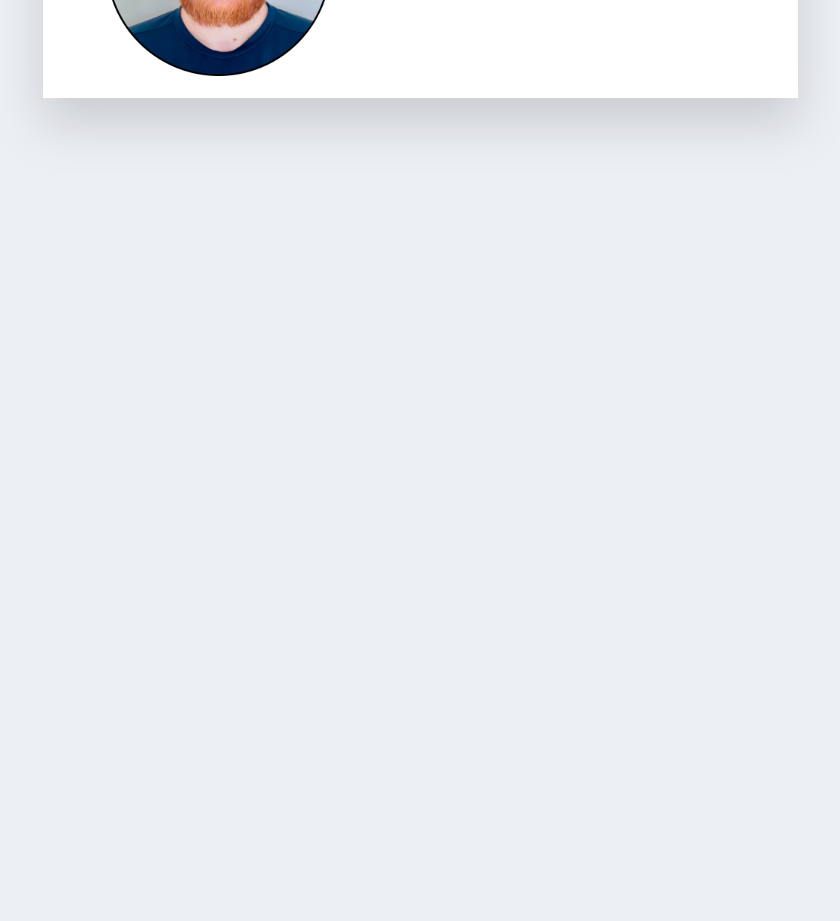
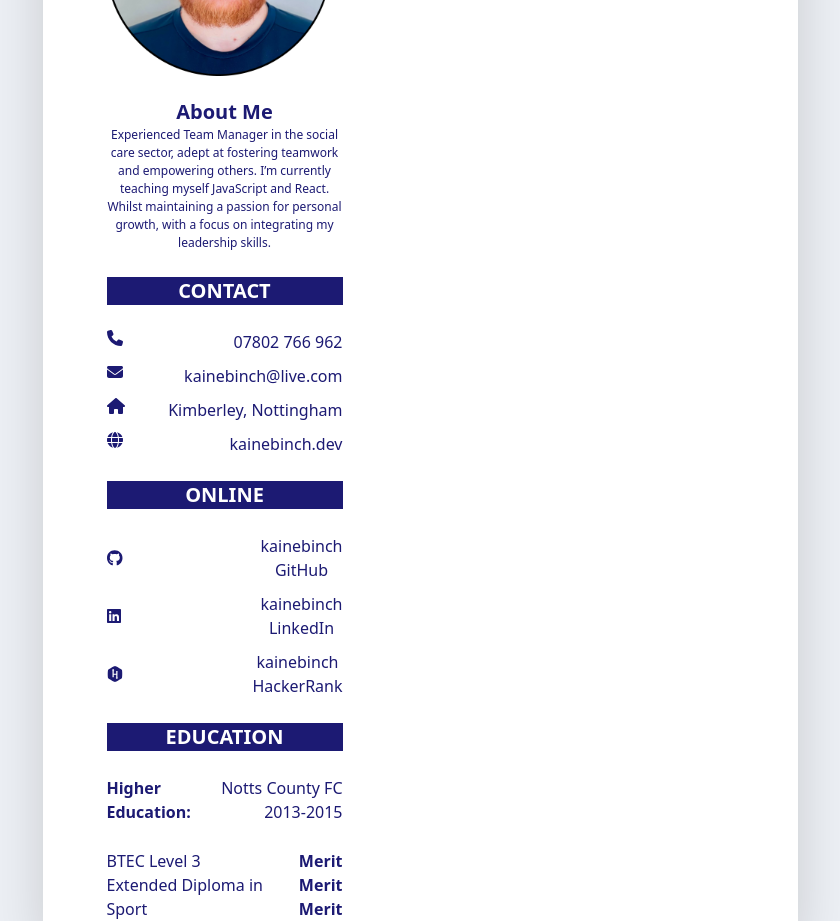
Before and after one commit to KaineBinch/KaineBinch.github.io, a React (Vite) app: page /#/cv in a window 1280 px wide. Shown: the part 340-1261 px from the top of the page, without its empty margins (220-1060 px from the left). Before the commit the page ends 800 px from the top, so only its background shows below. Built offline with nearby package versions, Linux system fonts and the light colour scheme.

Commit message:
feat: CV Left pane created

```diff
--- a/src/components/cv/cvLeftPane.jsx
+++ b/src/components/cv/cvLeftPane.jsx
@@ -0,0 +1,107 @@
+import { FontAwesomeIcon } from "@fortawesome/react-fontawesome";
+
+const CvLeftPane = () => {
+  return (
+    <>
+      <div className="flex flex-col bg-white md:w-[300px] md:pl-16">
+        <div className="flex flex-col h-[154px]">
+          <h1 className="text-center text-xl font-extrabold text-[#1c1a73] ">
+            About Me
+          </h1>
+          <p className="text-[#1c1a73] text-[12px]">
+            Experienced Team Manager in the social care sector, adept at
+            fostering teamwork and empowering others. I{"’"}m currently teaching
+            myself JavaScript and React. Whilst maintaining a passion for
+            personal growth, with a focus on integrating my leadership skills.
+          </p>
+        </div>
+        <div className="flex flex-col mt-[25px]">
+          <h1 className="text-center text-xl font-bold text-white bg-[#1c1a73]">
+            CONTACT
+          </h1>
+          <div className="flex flex-col items-center text-[#1c1a73] text-[16px]">
+            <div className="flex flex-row pt-[25px] place-content-between w-full">
+              <FontAwesomeIcon icon="fa-solid fa-phone" />
+              <p className="">07802 766 962</p>
+            </div>
+            <div className="flex flex-row pt-[10px]  place-content-between w-full">
+              <FontAwesomeIcon icon="fa-solid fa-envelope" />
+              <p>kainebinch@live.com</p>
+            </div>
+            <div className="flex flex-row pt-[10px]  place-content-between w-full">
+              <FontAwesomeIcon icon="fa-solid fa-house" />
+              <p>Kimberley, Nottingham</p>
+            </div>
+            <div className="flex flex-row pt-[10px]  place-content-between w-full">
+              <FontAwesomeIcon icon="fa-solid fa-globe" />
+              <p>kainebinch.dev</p>
+            </div>
+          </div>
+        </div>
+        <div className="flex flex-col mt-[25px]">
+          <h1 className="text-center text-xl font-bold text-white bg-[#1c1a73]">
+            ONLINE
+          </h1>
+          <div className="flex flex-col items-center text-[#1c1a73] text-[16px]">
+            <div className="flex flex-row items-center pt-[25px] place-content-between w-full">
+              <FontAwesomeIcon
+                icon="fa-brands fa-github"
+                style={{ color: "#1c1a73" }}
+              />
+              <div>
+                <p>kainebinch </p>
+                <p> GitHub</p>
+              </div>
+            </div>
+            <div className="flex flex-row items-center pt-[10px]  place-content-between w-full">
+              <FontAwesomeIcon
+                icon="fa-brands fa-linkedin"
+                style={{ color: "#1c1a73" }}
+              />
+              <div>
+                <p>kainebinch </p>
+                <p> LinkedIn</p>
+              </div>
+            </div>
+            <div className="flex flex-row items-center pt-[10px]  place-content-between w-full">
+              <FontAwesomeIcon
+                icon="fa-brands fa-hackerrank"
+                style={{ color: "#1c1a73" }}
+              />
+              <div>
+                <p>kainebinch </p>
+                <p> HackerRank</p>
+              </div>
+            </div>
+          </div>
+        </div>
+        <div className="flex flex-col mt-[25px]">
+          <h1 className="text-center text-xl font-bold text-white bg-[#1c1a73]">
+            EDUCATION
+          </h1>
+          <div className="flex flex-col items-center text-[#1c1a73] text-[16px]">
+            <div className="flex flex-row items-center pt-[25px] place-content-between w-full">
+              <div>
+                <p className="text-start font-bold">Higher Education:</p>
+              </div>
+              <div>
+                <p className="text-end">Notts County FC 2013-2015</p>
+              </div>
+            </div>
+            <div className="flex flex-row items-center pt-[25px] place-content-between w-full">
+              <div>
+                <p className="text-start">
+                  BTEC Level 3 Extended Diploma in Sport
+                </p>
+              </div>
+              <div>
+                <p className="text-end font-bold">Merit Merit Merit</p>
+              </div>
+            </div>
+          </div>
+        </div>
+      </div>
+    </>
+  );
+};
+export default CvLeftPane;
--- a/src/main.jsx
+++ b/src/main.jsx
@@ -3,29 +3,16 @@ import ReactDOM from "react-dom/client";
 import App from "./App.jsx";
 import { HashRouter } from "react-router-dom";
 import { library } from "@fortawesome/fontawesome-svg-core";
+import { fab } from "@fortawesome/free-brands-svg-icons";
 import {
-  fab,
-  faSquareFacebook,
-  faInstagram,
-  faLinkedin,
-} from "@fortawesome/free-brands-svg-icons";
-import {
-  faChevronRight,
+  faFilePdf,
   faPhone,
   faEnvelope,
-  faFilePdf,
+  faHouse,
+  faGlobe,
 } from "@fortawesome/free-solid-svg-icons";
 
-library.add(
-  fab,
-  faChevronRight,
-  faPhone,
-  faFilePdf,
-  faEnvelope,
-  faSquareFacebook,
-  faInstagram,
-  faLinkedin
-);
+library.add(fab, faFilePdf, faPhone, faEnvelope, faHouse, faGlobe);
 
 ReactDOM.createRoot(document.getElementById("root")).render(
   <React.StrictMode>
--- a/src/pages/CvPage.jsx
+++ b/src/pages/CvPage.jsx
@@ -1,10 +1,14 @@
 import CvHeader from "../components/cv/cvHeader";
+import CvLeftPane from "../components/cv/cvLeftPane";
 
 const Cv = () => {
   return (
     <>
       <div className="flex flex-col items-center justify-center drop-shadow-2xl">
         <CvHeader />
+        <div className="flex w-screen bg-white max-w-[755px] max-h-[1067px]">
+          <CvLeftPane />
+        </div>
       </div>
     </>
   );
```
